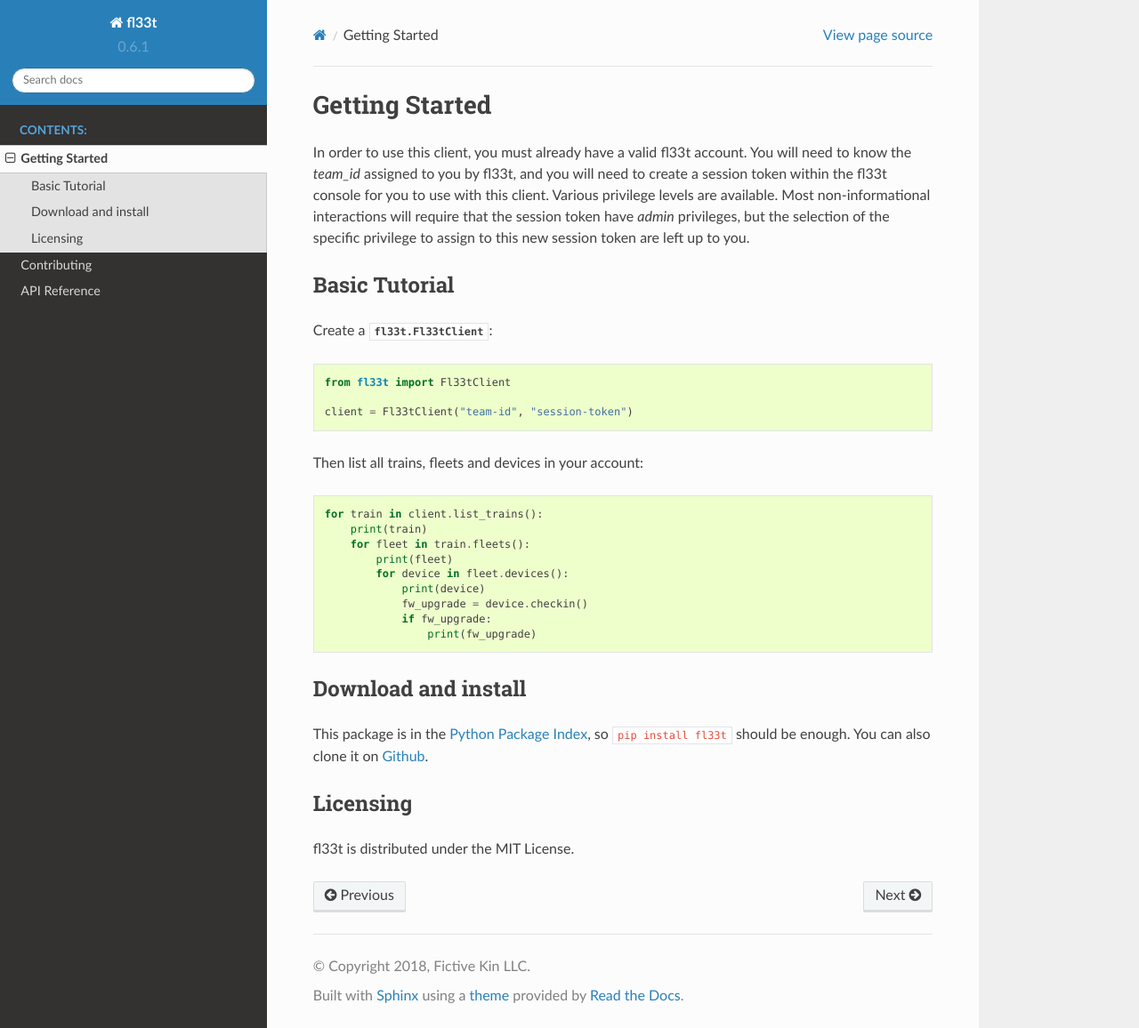
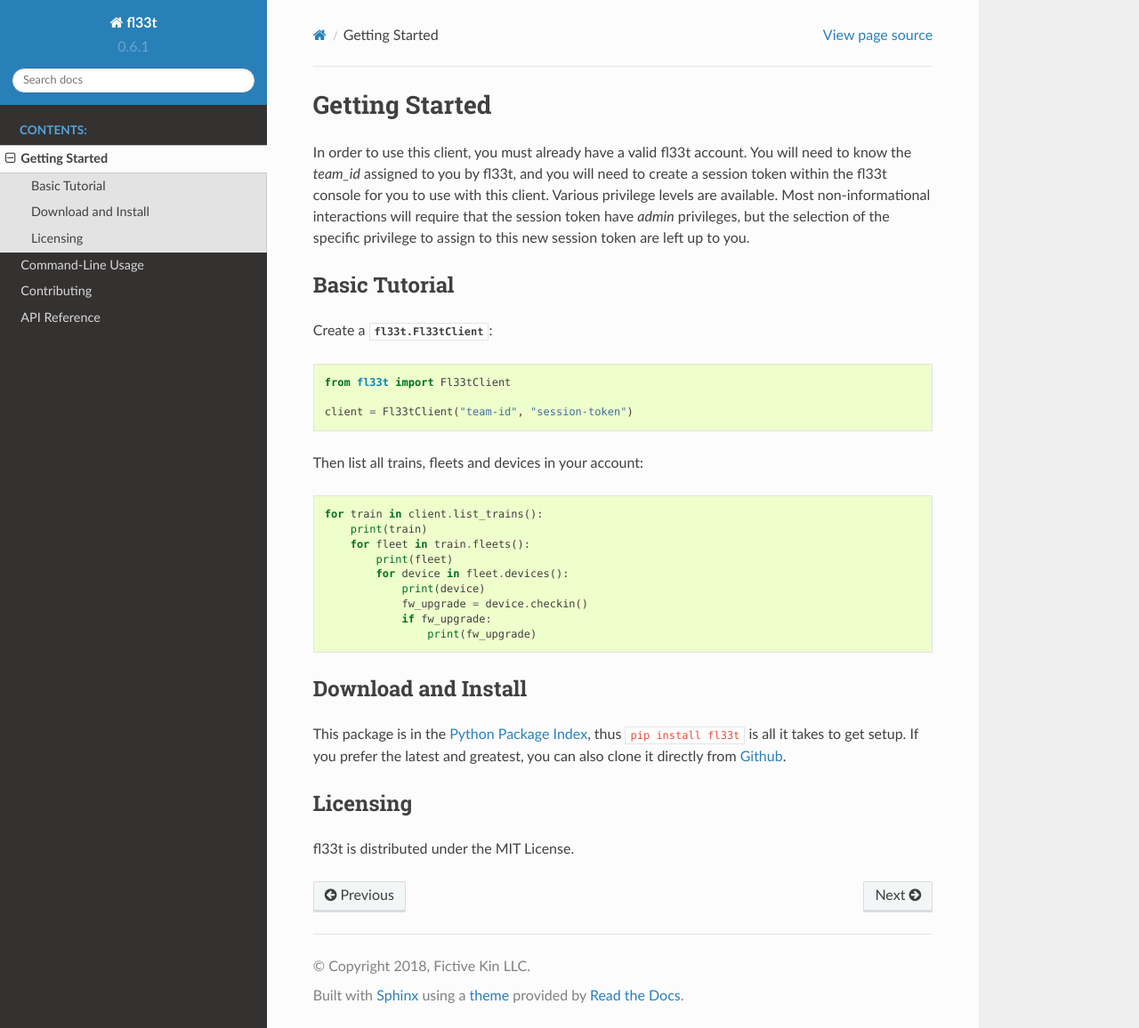
Before and after one commit to fictive-kin/fl33t-client, a Sphinx documentation site: the page built from docs/getting_started.rst, in a window 1280 px wide and 1156 px high. Shown: the whole window at 89% size. Built offline with Sphinx 7.4.7 and the Read the Docs theme 2.0.0, drawn with Linux system fonts in a browser that asks for light colours.

Commit message:
adds documentation about cli commands

```diff
--- a/docs/contributing.rst
+++ b/docs/contributing.rst
@@ -10,6 +10,7 @@
 Any pull request that modifies module code and has new functionality that does
 not include tests will be blocked until tests have been written for it.
 
+
 Contributors
 ------------
 
@@ -20,6 +21,7 @@
 - markunas_
 
 And thanks to everyone else that has contributed_.
+
 
 Testing
 -------
@@ -43,6 +45,7 @@
 
 .. note:: Please, ensure that your tests pass before submitting a PR.
 
+
 Documentation
 -------------
 
@@ -56,6 +59,7 @@
 and then open the index file at `<repo>/docs/_build/index.html` in a browser
 to verify that your changes are working before you submit a PR.
 
+
 .. _tox: https://tox.readthedocs.io/en/latest/
 .. _pytest: https://docs.pytest.org/en/latest/
 .. _flake8: http://flake8.pycqa.org/en/latest/
--- a/docs/getting_started.rst
+++ b/docs/getting_started.rst
@@ -8,6 +8,7 @@
 interactions will require that the session token have `admin` privileges, but
 the selection of the specific privilege to assign to this new session token are
 left up to you.
+
 
 Basic Tutorial
 --------------
@@ -30,14 +31,20 @@
                 if fw_upgrade:
                     print(fw_upgrade)
 
-Download and install
+
+Download and Install
 --------------------
 
-This package is in the `Python Package Index <http://pypi.org/project/fl33t>`__,
-so ``pip install fl33t`` should be enough.  You can also clone it on `Github
-<http://github.com/fictivekin/fl33t-client>`__.
+This package is in the `Python Package Index`_, thus ``pip install fl33t``
+is all it takes to get setup. If you prefer the latest and greatest, you can
+also clone it directly from Github_.
+
 
 Licensing
 ---------
 
 fl33t is distributed under the MIT License.
+
+
+.. _Python Package Index: https://pypi.org/project/fl33t
+.. _Github: https://github.com/fictivekin/fl33t-client
--- a/docs/index.rst
+++ b/docs/index.rst
@@ -6,6 +6,7 @@
 
 The code is open source, and `available on GitHub`_.
 The documentation is built using Sphinx_.
+
 
 .. _fl33t: https://www.fl33t.com
 .. _available on GitHub: https://github.com/fictivekin/fl33t-client
@@ -16,5 +17,6 @@
    :caption: Contents:
 
    getting_started
+   command_line
    contributing
    reference
--- a/docs/models.rst
+++ b/docs/models.rst
@@ -2,6 +2,7 @@
 ======
 
 These are the data models in use within the fl33t module.
+
 
 Sessions
 --------
@@ -22,6 +23,7 @@
         (*default: false*)
     :param bool readonly: Is this session readonly privileged? (*default: false*)
     :param bool upload: Is this session upload privileged? (*default: false*)
+
 
 Fleets and Devices
 ------------------
@@ -58,6 +60,7 @@
     :param checkin_tstamp: The datetime that this device was last seen by fl33t
         (*read-only*)
     :type checkin_tstamp: str, :py:class:`datetime.datetime` or None
+
 
 Trains and Builds
 -----------------
```
Also changed, not shown: docs/command_line.rst (added, +76 -0 lines).
